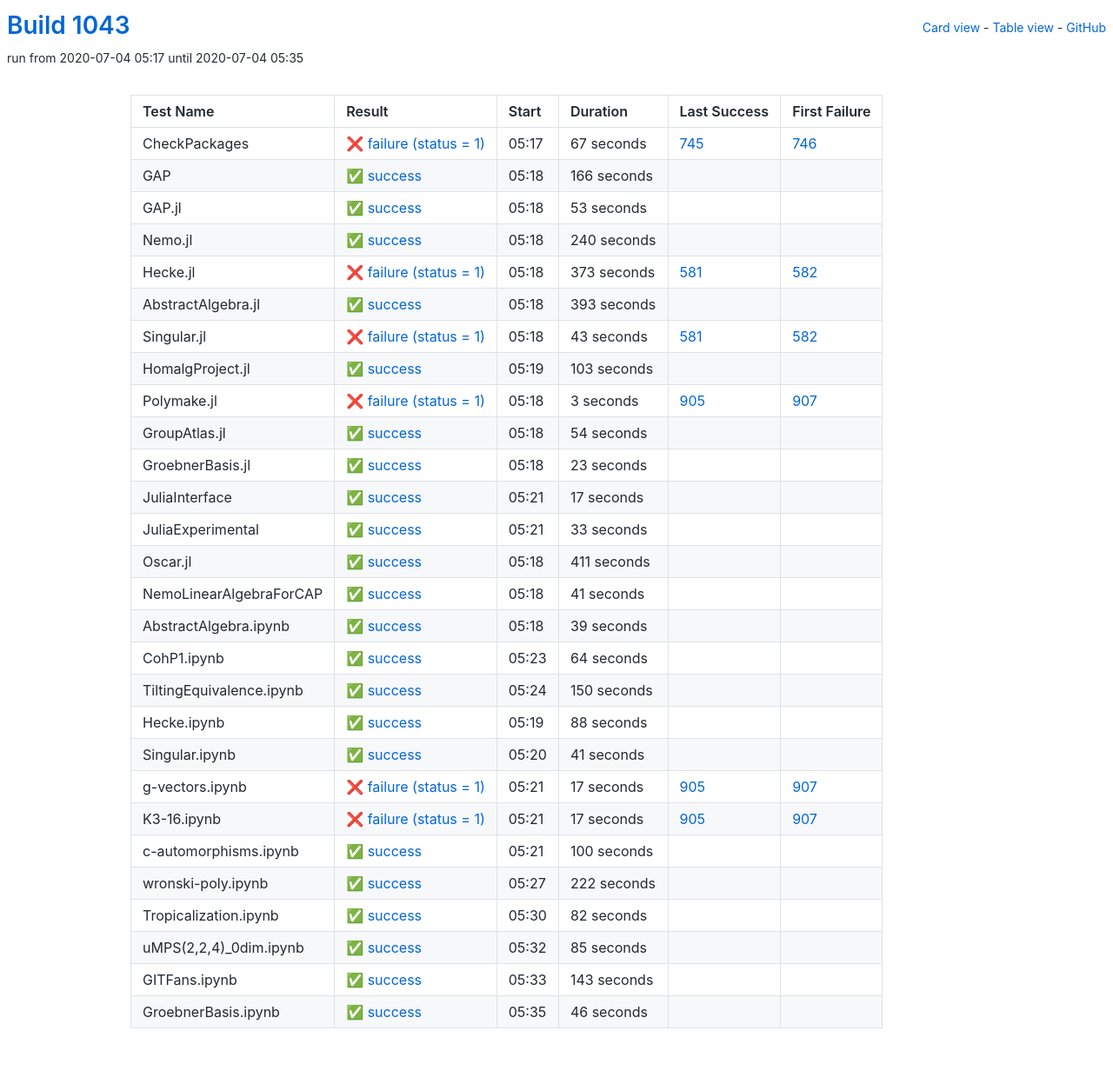
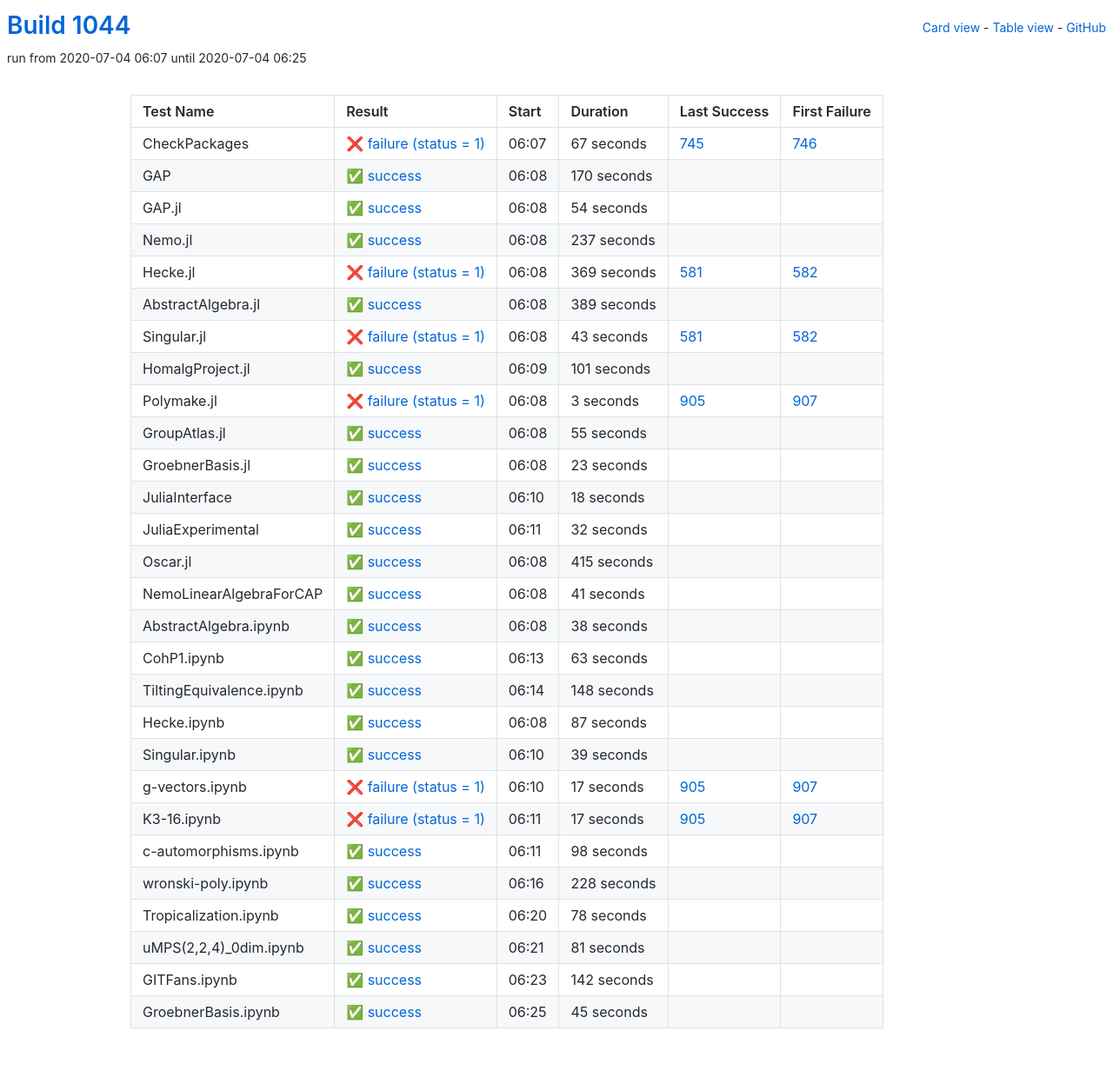
Before and after one commit to oscar-system/oscar-ci-status-1.4, a Jekyll site: the page built from table.html, in a window 1280 px wide. Shown: the whole page at 87% size. Built offline with Jekyll 4.4.1, drawn with Linux system fonts in a browser that asks for light colours.

Commit message:
Build #1044

```diff
--- a/_data/ci.yml
+++ b/_data/ci.yml
@@ -1,6 +1,6 @@
 ---
-build: 1043
-build_url: https://oscarci.mathematik.uni-kl.de/job/oscar-julia-1.4/1043/
+build: 1044
+build_url: https://oscarci.mathematik.uni-kl.de/job/oscar-julia-1.4/1044/
 job: oscar-julia-1.4
 organization: oscar-system
 repo: oscar-ci-status-1.4
@@ -8,8 +8,8 @@ repourl: https://github.com/oscar-system/oscar-ci-status-1.4
 tests:
 - name: CheckPackages
   id: checkpackages
-  log: https://oscarci.mathematik.uni-kl.de/job/oscar-julia-1.4/1043/artifact/logs/build-1043/CheckPackages.log
-  start: 2020-07-04 05:17
+  log: https://oscarci.mathematik.uni-kl.de/job/oscar-julia-1.4/1044/artifact/logs/build-1044/CheckPackages.log
+  start: 2020-07-04 06:07
   success: false
   exitcode: 1
   status: failure
@@ -20,68 +20,68 @@ tests:
   first_failure_url: https://oscarci.mathematik.uni-kl.de/job/oscar-julia-1.4/746/
 - name: GAP
   id: gap
-  log: https://oscarci.mathematik.uni-kl.de/job/oscar-julia-1.4/1043/artifact/logs/build-1043/GAP.log
-  start: 2020-07-04 05:18
+  log: https://oscarci.mathematik.uni-kl.de/job/oscar-julia-1.4/1044/artifact/logs/build-1044/GAP.log
+  start: 2020-07-04 06:08
   success: true
   exitcode: 0
   status: success
-  duration: 166
+  duration: 170
   last_success: false
   last_success_url:
   first_failure: false
   first_failure_url:
 - name: GAP.jl
   id: gap-jl
-  log: https://oscarci.mathematik.uni-kl.de/job/oscar-julia-1.4/1043/artifact/logs/build-1043/GAP.jl.log
-  start: 2020-07-04 05:18
+  log: https://oscarci.mathematik.uni-kl.de/job/oscar-julia-1.4/1044/artifact/logs/build-1044/GAP.jl.log
+  start: 2020-07-04 06:08
   success: true
   exitcode: 0
   status: success
-  duration: 53
+  duration: 54
   last_success: false
   last_success_url:
   first_failure: false
   first_failure_url:
 - name: Nemo.jl
   id: nemo-jl
-  log: https://oscarci.mathematik.uni-kl.de/job/oscar-julia-1.4/1043/artifact/logs/build-1043/Nemo.jl.log
-  start: 2020-07-04 05:18
+  log: https://oscarci.mathematik.uni-kl.de/job/oscar-julia-1.4/1044/artifact/logs/build-1044/Nemo.jl.log
+  start: 2020-07-04 06:08
   success: true
   exitcode: 0
   status: success
-  duration: 240
+  duration: 237
   last_success: false
   last_success_url:
   first_failure: false
   first_failure_url:
 - name: Hecke.jl
   id: hecke-jl
-  log: https://oscarci.mathematik.uni-kl.de/job/oscar-julia-1.4/1043/artifact/logs/build-1043/Hecke.jl.log
-  start: 2020-07-04 05:18
+  log: https://oscarci.mathematik.uni-kl.de/job/oscar-julia-1.4/1044/artifact/logs/build-1044/Hecke.jl.log
+  start: 2020-07-04 06:08
   success: false
   exitcode: 1
   status: failure
-  duration: 373
+  duration: 369
   last_success: 581
   last_success_url: https://oscarci.mathematik.uni-kl.de/job/oscar-julia-1.4/581/
   first_failure: 582
   first_failure_url: https://oscarci.mathematik.uni-kl.de/job/oscar-julia-1.4/582/
 - name: AbstractAlgebra.jl
   id: abstractalgebra-jl
-  log: https://oscarci.mathematik.uni-kl.de/job/oscar-julia-1.4/1043/artifact/logs/build-1043/AbstractAlgebra.jl.log
-  start: 2020-07-04 05:18
+  log: https://oscarci.mathematik.uni-kl.de/job/oscar-julia-1.4/1044/artifact/logs/build-1044/AbstractAlgebra.jl.log
+  start: 2020-07-04 06:08
   success: true
   exitcode: 0
   status: success
-  duration: 393
+  duration: 389
   last_success: false
   last_success_url:
   first_failure: false
   first_failure_url:
 - name: Singular.jl
   id: singular-jl
-  log: https://oscarci.mathematik.uni-kl.de/job/oscar-julia-1.4/1043/artifact/logs/build-1043/Singular.jl.log
-  start: 2020-07-04 05:18
+  log: https://oscarci.mathematik.uni-kl.de/job/oscar-julia-1.4/1044/artifact/logs/build-1044/Singular.jl.log
+  start: 2020-07-04 06:08
   success: false
   exitcode: 1
   status: failure
@@ -92,20 +92,20 @@ tests:
   first_failure_url: https://oscarci.mathematik.uni-kl.de/job/oscar-julia-1.4/582/
 - name: HomalgProject.jl
   id: homalgproject-jl
-  log: https://oscarci.mathematik.uni-kl.de/job/oscar-julia-1.4/1043/artifact/logs/build-1043/HomalgProject.jl.log
-  start: 2020-07-04 05:19
+  log: https://oscarci.mathematik.uni-kl.de/job/oscar-julia-1.4/1044/artifact/logs/build-1044/HomalgProject.jl.log
+  start: 2020-07-04 06:09
   success: true
   exitcode: 0
   status: success
-  duration: 103
+  duration: 101
   last_success: false
   last_success_url:
   first_failure: false
   first_failure_url:
 - name: Polymake.jl
   id: polymake-jl
-  log: https://oscarci.mathematik.uni-kl.de/job/oscar-julia-1.4/1043/artifact/logs/build-1043/Polymake.jl.log
-  start: 2020-07-04 05:18
+  log: https://oscarci.mathematik.uni-kl.de/job/oscar-julia-1.4/1044/artifact/logs/build-1044/Polymake.jl.log
+  start: 2020-07-04 06:08
   success: false
   exitcode: 1
   status: failure
@@ -116,20 +116,20 @@ tests:
   first_failure_url: https://oscarci.mathematik.uni-kl.de/job/oscar-julia-1.4/907/
 - name: GroupAtlas.jl
   id: groupatlas-jl
-  log: https://oscarci.mathematik.uni-kl.de/job/oscar-julia-1.4/1043/artifact/logs/build-1043/GroupAtlas.jl.log
-  start: 2020-07-04 05:18
+  log: https://oscarci.mathematik.uni-kl.de/job/oscar-julia-1.4/1044/artifact/logs/build-1044/GroupAtlas.jl.log
+  start: 2020-07-04 06:08
   success: true
   exitcode: 0
   status: success
-  duration: 54
+  duration: 55
   last_success: false
   last_success_url:
   first_failure: false
   first_failure_url:
 - name: GroebnerBasis.jl
   id: groebnerbasis-jl
-  log: https://oscarci.mathematik.uni-kl.de/job/oscar-julia-1.4/1043/artifact/logs/build-1043/GroebnerBasis.jl.log
-  start: 2020-07-04 05:18
+  log: https://oscarci.mathematik.uni-kl.de/job/oscar-julia-1.4/1044/artifact/logs/build-1044/GroebnerBasis.jl.log
+  start: 2020-07-04 06:08
   success: true
   exitcode: 0
   status: success
@@ -140,44 +140,44 @@ tests:
   first_failure_url:
 - name: JuliaInterface
   id: juliainterface
-  log: https://oscarci.mathematik.uni-kl.de/job/oscar-julia-1.4/1043/artifact/logs/build-1043/JuliaInterface.log
-  start: 2020-07-04 05:21
+  log: https://oscarci.mathematik.uni-kl.de/job/oscar-julia-1.4/1044/artifact/logs/build-1044/JuliaInterface.log
+  start: 2020-07-04 06:10
   success: true
   exitcode: 0
   status: success
-  duration: 17
+  duration: 18
   last_success: false
   last_success_url:
   first_failure: false
   first_failure_url:
 - name: JuliaExperimental
   id: juliaexperimental
-  log: https://oscarci.mathematik.uni-kl.de/job/oscar-julia-1.4/1043/artifact/logs/build-1043/JuliaExperimental.log
-  start: 2020-07-04 05:21
+  log: https://oscarci.mathematik.uni-kl.de/job/oscar-julia-1.4/1044/artifact/logs/build-1044/JuliaExperimental.log
+  start: 2020-07-04 06:11
   success: true
   exitcode: 0
   status: success
-  duration: 33
+  duration: 32
   last_success: false
   last_success_url:
   first_failure: false
   first_failure_url:
 - name: Oscar.jl
   id: oscar-jl
-  log: https://oscarci.mathematik.uni-kl.de/job/oscar-julia-1.4/1043/artifact/logs/build-1043/Oscar.jl.log
-  start: 2020-07-04 05:18
+  log: https://oscarci.mathematik.uni-kl.de/job/oscar-julia-1.4/1044/artifact/logs/build-1044/Oscar.jl.log
+  start: 2020-07-04 06:08
   success: true
   exitcode: 0
   status: success
-  duration: 411
+  duration: 415
   last_success: false
   last_success_url:
   first_failure: false
   first_failure_url:
 - name: NemoLinearAlgebraForCAP
   id: nemolinearalgebraforcap
-  log: https://oscarci.mathematik.uni-kl.de/job/oscar-julia-1.4/1043/artifact/logs/build-1043/NemoLinearAlgebraForCAP.log
-  start: 2020-07-04 05:18
+  log: https://oscarci.mathematik.uni-kl.de/job/oscar-julia-1.4/1044/artifact/logs/build-1044/NemoLinearAlgebraForCAP.log
+  start: 2020-07-04 06:08
   success: true
   exitcode: 0
   status: success
@@ -188,8 +188,56 @@ tests:
   first_failure_url:
 - name: AbstractAlgebra.ipynb
   id: abstractalgebra-ipynb
-  log: https://oscarci.mathematik.uni-kl.de/job/oscar-julia-1.4/1043/artifact/logs/build-1043/AbstractAlgebra.ipynb.log
-  start: 2020-07-04 05:18
+  log: https://oscarci.mathematik.uni-kl.de/job/oscar-julia-1.4/1044/artifact/logs/build-1044/AbstractAlgebra.ipynb.log
+  start: 2020-07-04 06:08
+  success: true
+  exitcode: 0
+  status: success
+  duration: 38
+  last_success: false
+  last_success_url:
+  first_failure: false
+  first_failure_url:
+- name: CohP1.ipynb
+  id: cohp1-ipynb
+  log: https://oscarci.mathematik.uni-kl.de/job/oscar-julia-1.4/1044/artifact/logs/build-1044/CohP1.ipynb.log
+  start: 2020-07-04 06:13
+  success: true
+  exitcode: 0
+  status: success
+  duration: 63
+  last_success: false
+  last_success_url:
+  first_failure: false
+  first_failure_url:
+- name: TiltingEquivalence.ipynb
+  id: tiltingequivalence-ipynb
+  log: https://oscarci.mathematik.uni-kl.de/job/oscar-julia-1.4/1044/artifact/logs/build-1044/TiltingEquivalence.ipynb.log
+  start: 2020-07-04 06:14
+  success: true
+  exitcode: 0
+  status: success
+  duration: 148
+  last_success: false
+  last_success_url:
+  first_failure: false
+  first_failure_url:
+- name: Hecke.ipynb
+  id: hecke-ipynb
+  log: https://oscarci.mathematik.uni-kl.de/job/oscar-julia-1.4/1044/artifact/logs/build-1044/Hecke.ipynb.log
+  start: 2020-07-04 06:08
+  success: true
+  exitcode: 0
+  status: success
+  duration: 87
+  last_success: false
+  last_success_url:
+  first_failure: false
+  first_failure_url:
+- name: Singular.ipynb
+  id: singular-ipynb
+  log: https://oscarci.mathematik.uni-kl.de/job/oscar-julia-1.4/1044/artifact/logs/build-1044/Singular.ipynb.log
+  start: 2020-07-04 06:10
   success: true
   exitcode: 0
   status: success
@@ -198,58 +246,10 @@ tests:
   last_success_url:
   first_failure: false
   first_failure_url:
-- name: CohP1.ipynb
-  id: cohp1-ipynb
-  log: https://oscarci.mathematik.uni-kl.de/job/oscar-julia-1.4/1043/artifact/logs/build-1043/CohP1.ipynb.log
-  start: 2020-07-04 05:23
-  success: true
-  exitcode: 0
-  status: success
-  duration: 64
-  last_success: false
-  last_success_url:
-  first_failure: false
-  first_failure_url:
-- name: TiltingEquivalence.ipynb
-  id: tiltingequivalence-ipynb
-  log: https://oscarci.mathematik.uni-kl.de/job/oscar-julia-1.4/1043/artifact/logs/build-1043/TiltingEquivalence.ipynb.log
-  start: 2020-07-04 05:24
-  success: true
-  exitcode: 0
-  status: success
-  duration: 150
-  last_success: false
-  last_success_url:
-  first_failure: false
-  first_failure_url:
-- name: Hecke.ipynb
-  id: hecke-ipynb
-  log: https://oscarci.mathematik.uni-kl.de/job/oscar-julia-1.4/1043/artifact/logs/build-1043/Hecke.ipynb.log
-  start: 2020-07-04 05:19
-  success: true
-  exitcode: 0
-  status: success
-  duration: 88
-  last_success: false
-  last_success_url:
-  first_failure: false
-  first_failure_url:
-- name: Singular.ipynb
-  id: singular-ipynb
-  log: https://oscarci.mathematik.uni-kl.de/job/oscar-julia-1.4/1043/artifact/logs/build-1043/Singular.ipynb.log
-  start: 2020-07-04 05:20
-  success: true
-  exitcode: 0
-  status: success
-  duration: 41
-  last_success: false
-  last_success_url:
-  first_failure: false
-  first_failure_url:
 - name: g-vectors.ipynb
   id: g-vectors-ipynb
-  log: https://oscarci.mathematik.uni-kl.de/job/oscar-julia-1.4/1043/artifact/logs/build-1043/g-vectors.ipynb.log
-  start: 2020-07-04 05:21
+  log: https://oscarci.mathematik.uni-kl.de/job/oscar-julia-1.4/1044/artifact/logs/build-1044/g-vectors.ipynb.log
+  start: 2020-07-04 06:10
   success: false
   exitcode: 1
   status: failure
@@ -260,8 +260,8 @@ tests:
   first_failure_url: https://oscarci.mathematik.uni-kl.de/job/oscar-julia-1.4/907/
 - name: K3-16.ipynb
   id: k3-16-ipynb
-  log: https://oscarci.mathematik.uni-kl.de/job/oscar-julia-1.4/1043/artifact/logs/build-1043/K3-16.ipynb.log
-  start: 2020-07-04 05:21
+  log: https://oscarci.mathematik.uni-kl.de/job/oscar-julia-1.4/1044/artifact/logs/build-1044/K3-16.ipynb.log
+  start: 2020-07-04 06:11
   success: false
   exitcode: 1
   status: failure
@@ -272,72 +272,72 @@ tests:
   first_failure_url: https://oscarci.mathematik.uni-kl.de/job/oscar-julia-1.4/907/
 - name: c-automorphisms.ipynb
   id: c-automorphisms-ipynb
-  log: https://oscarci.mathematik.uni-kl.de/job/oscar-julia-1.4/1043/artifact/logs/build-1043/c-automorphisms.ipynb.log
-  start: 2020-07-04 05:21
+  log: https://oscarci.mathematik.uni-kl.de/job/oscar-julia-1.4/1044/artifact/logs/build-1044/c-automorphisms.ipynb.log
+  start: 2020-07-04 06:11
   success: true
   exitcode: 0
   status: success
-  duration: 100
+  duration: 98
   last_success: false
   last_success_url:
   first_failure: false
   first_failure_url:
 - name: wronski-poly.ipynb
   id: wronski-poly-ipynb
-  log: https://oscarci.mathematik.uni-kl.de/job/oscar-julia-1.4/1043/artifact/logs/build-1043/wronski-poly.ipynb.log
-  start: 2020-07-04 05:27
+  log: https://oscarci.mathematik.uni-kl.de/job/oscar-julia-1.4/1044/artifact/logs/build-1044/wronski-poly.ipynb.log
+  start: 2020-07-04 06:16
   success: true
   exitcode: 0
   status: success
-  duration: 222
+  duration: 228
   last_success: false
   last_success_url:
   first_failure: false
   first_failure_url:
 - name: Tropicalization.ipynb
   id: tropicalization-ipynb
-  log: https://oscarci.mathematik.uni-kl.de/job/oscar-julia-1.4/1043/artifact/logs/build-1043/Tropicalization.ipynb.log
-  start: 2020-07-04 05:30
+  log: https://oscarci.mathematik.uni-kl.de/job/oscar-julia-1.4/1044/artifact/logs/build-1044/Tropicalization.ipynb.log
+  start: 2020-07-04 06:20
   success: true
   exitcode: 0
   status: success
-  duration: 82
+  duration: 78
   last_success: false
   last_success_url:
   first_failure: false
   first_failure_url:
 - name: uMPS(2,2,4)_0dim.ipynb
   id: umps-2-2-4-0dim-ipynb
-  log: https://oscarci.mathematik.uni-kl.de/job/oscar-julia-1.4/1043/artifact/logs/build-1043/uMPS-2-2-4-_0dim.ipynb.log
-  start: 2020-07-04 05:32
+  log: https://oscarci.mathematik.uni-kl.de/job/oscar-julia-1.4/1044/artifact/logs/build-1044/uMPS-2-2-4-_0dim.ipynb.log
+  start: 2020-07-04 06:21
   success: true
   exitcode: 0
   status: success
-  duration: 85
+  duration: 81
   last_success: false
   last_success_url:
   first_failure: false
   first_failure_url:
 - name: GITFans.ipynb
   id: gitfans-ipynb
-  log: https://oscarci.mathematik.uni-kl.de/job/oscar-julia-1.4/1043/artifact/logs/build-1043/GITFans.ipynb.log
-  start: 2020-07-04 05:33
+  log: https://oscarci.mathematik.uni-kl.de/job/oscar-julia-1.4/1044/artifact/logs/build-1044/GITFans.ipynb.log
+  start: 2020-07-04 06:23
   success: true
   exitcode: 0
   status: success
-  duration: 143
+  duration: 142
   last_success: false
   last_success_url:
   first_failure: false
   first_failure_url:
 - name: GroebnerBasis.ipynb
   id: groebnerbasis-ipynb
-  log: https://oscarci.mathematik.uni-kl.de/job/oscar-julia-1.4/1043/artifact/logs/build-1043/GroebnerBasis.ipynb.log
-  start: 2020-07-04 05:35
+  log: https://oscarci.mathematik.uni-kl.de/job/oscar-julia-1.4/1044/artifact/logs/build-1044/GroebnerBasis.ipynb.log
+  start: 2020-07-04 06:25
   success: true
   exitcode: 0
   status: success
-  duration: 46
+  duration: 45
   last_success: false
   last_success_url:
   first_failure: false
```
Also changed, not shown: README.md.
